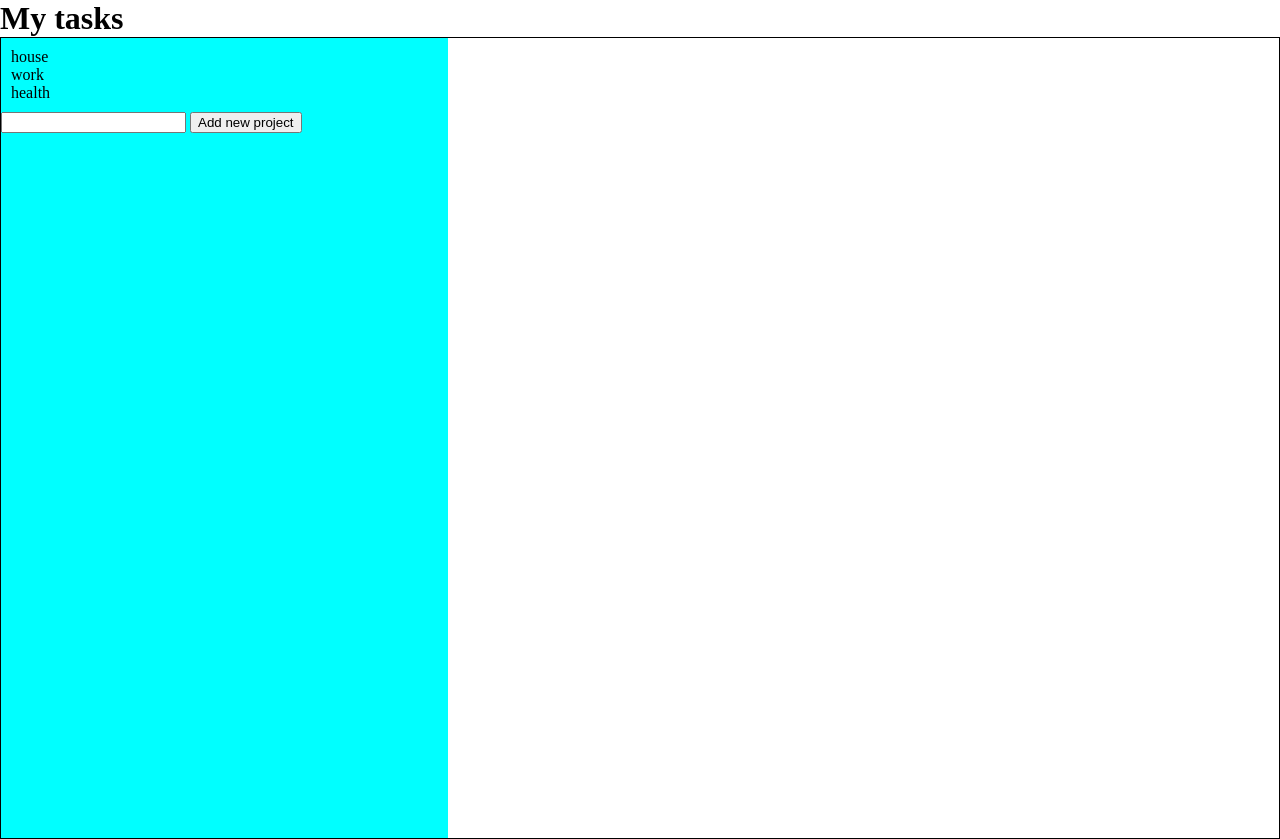
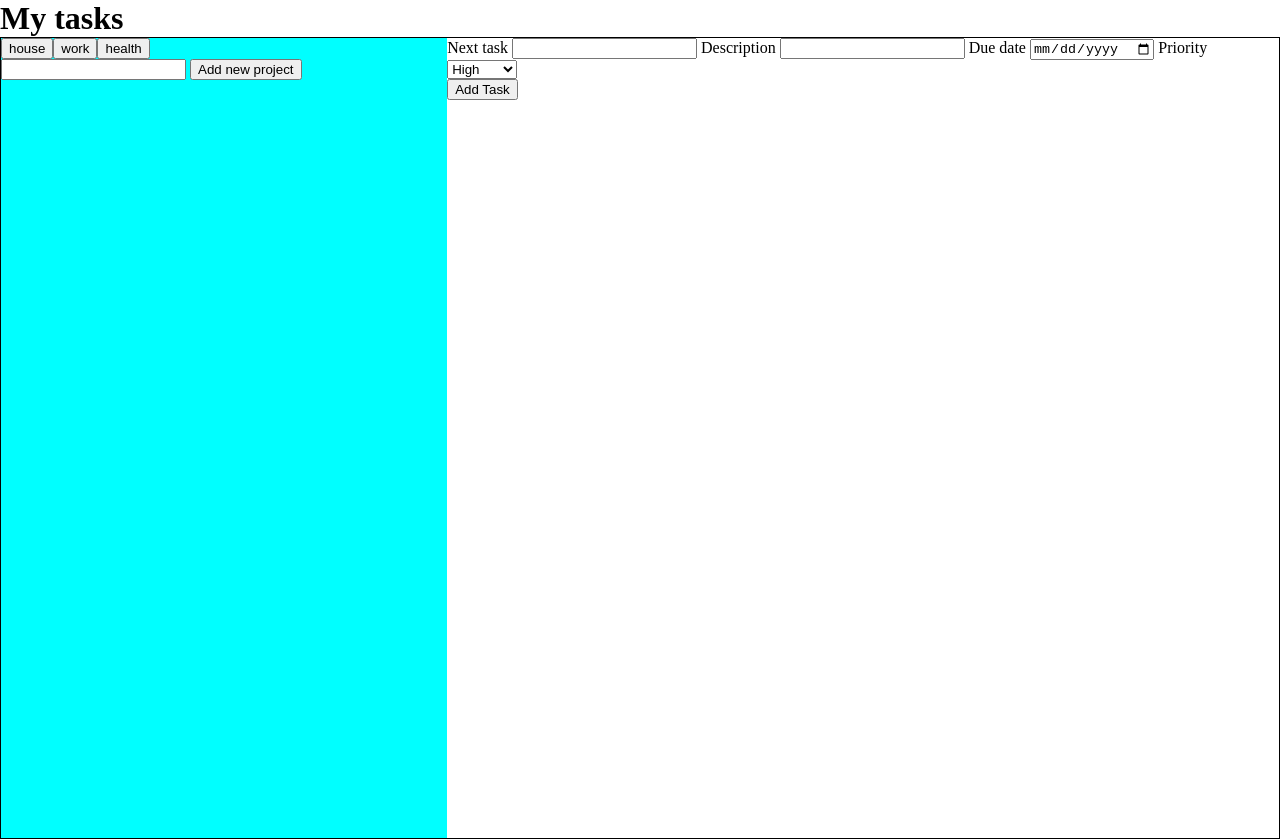
Before and after one commit to soniikot/todo-list, a website built with webpack: page src/index.html in a window 1280 px wide. Built offline with nearby package versions, Linux system fonts and the light colour scheme.

Commit message:
add create task form

```diff
--- a/src/index.html
+++ b/src/index.html
@@ -15,13 +15,22 @@
             <button id="newProjectBtn">Add new project</button></div>
 
 
-<dialog>
-        <div class="main">New task
-            <dialog id="newTask">
-        <form id="addProject">
-            <label for ='project-title'>Next task</label>
-        <input type="text" id="project-title" >
-      </form></div></dialog>
+
+        <div class="main">
+
+
+
+
+
+
+
+
+
+
+
+
+
+      </div>
     </div>
 </body>
 </html>
--- a/src/index.js
+++ b/src/index.js
@@ -1,5 +1,9 @@
 import './style.css';
 import { createProject, addProject, newProjectBtn } from './navigation';
+import {main} from './task';
+
+
+
 
 
 
@@ -8,15 +12,3 @@ import { createProject, addProject, newProjectBtn } from './navigation';
 
 window.addEventListener('load', createProject);
 newProjectBtn.addEventListener('click', addProject);
-
-
-function createTask (title, description, dueDate,priority){
-
-  return {
-    title, description, dueDate,priority
-  }
-}
-
-const toDo = createTask('finishTodoList', 'Project for TOP', 'none','high');
-
-console.log(toDo)
--- a/src/navigation.js
+++ b/src/navigation.js
@@ -1,43 +1,25 @@
 let projects=['house','work','health'];
-let ul = document.createElement("ul");
+let menuContainer = document.createElement("div");
 export function createProject(){
 
 
 
 for(let i=0; i<projects.length; i++){
-  let li = document.createElement("li");
-  li.textContent = projects[i];
-  ul.appendChild(li);
+  let button = document.createElement("button");
+  button.textContent = projects[i];
+  button.classList.add('menueButtons');
+  menuContainer.appendChild(button);
 }
 
-document.getElementById("projectArray").appendChild(ul);
+document.getElementById("projectArray").appendChild(menuContainer);
 
 }
 
 export function addProject(){
   projects.push(newProjectTitle.value);
-ul.innerHTML = '';
+  menuContainer.innerHTML = '';
 createProject();
  }
 
 
 export const newProjectBtn = document.getElementById('newProjectBtn');
-
-
-
-
-
-
-/*
-function addProject(input.value){
-  projects.push(input);
-   console.log(projects)
- }
-
-
-
-   const newProjectButton =document.getElementById('newProjectBtn');
-   newProjectButton.addEventListener("click", () => {
-       addProject();
-     });
-     */
--- /dev/null
+++ b/src/task.js
@@ -0,0 +1,36 @@
+export function createTask (title, description, dueDate,priority,project){
+
+    return {
+      title, description, dueDate,priority,project
+    }
+  }
+
+  const toDo = createTask('finishTodoList', 'Project for TOP', 'none','high','home');
+
+  export const main = document.querySelector('.main')
+  main.innerHTML=`<form id="addProject">
+
+         <label for ='project-title'>Next task</label>
+        <input type="text" id="project-title" >
+        <label for ='description'>Description</label>
+        <input type="textarea" id="description">
+        <label for ='due-date'>Due date</label>
+        <input type='date' id="due-date">
+        <label for="priority">Priority</label>
+<select id="cars" name="cars">
+  <option value="high">High</option>
+  <option value="medium">Medium</option>
+  <option value="low">Low</option>
+
+</select>
+</form>`
+
+
+const createTaskBtn = document.createElement('button');
+createTaskBtn.textContent='Add Task'
+main.appendChild(createTaskBtn);
+export function showTask(){
+createTaskBtn.addEventListener('click', createTask);
+console.log(task);
+}
+  console.log(toDo)
```
